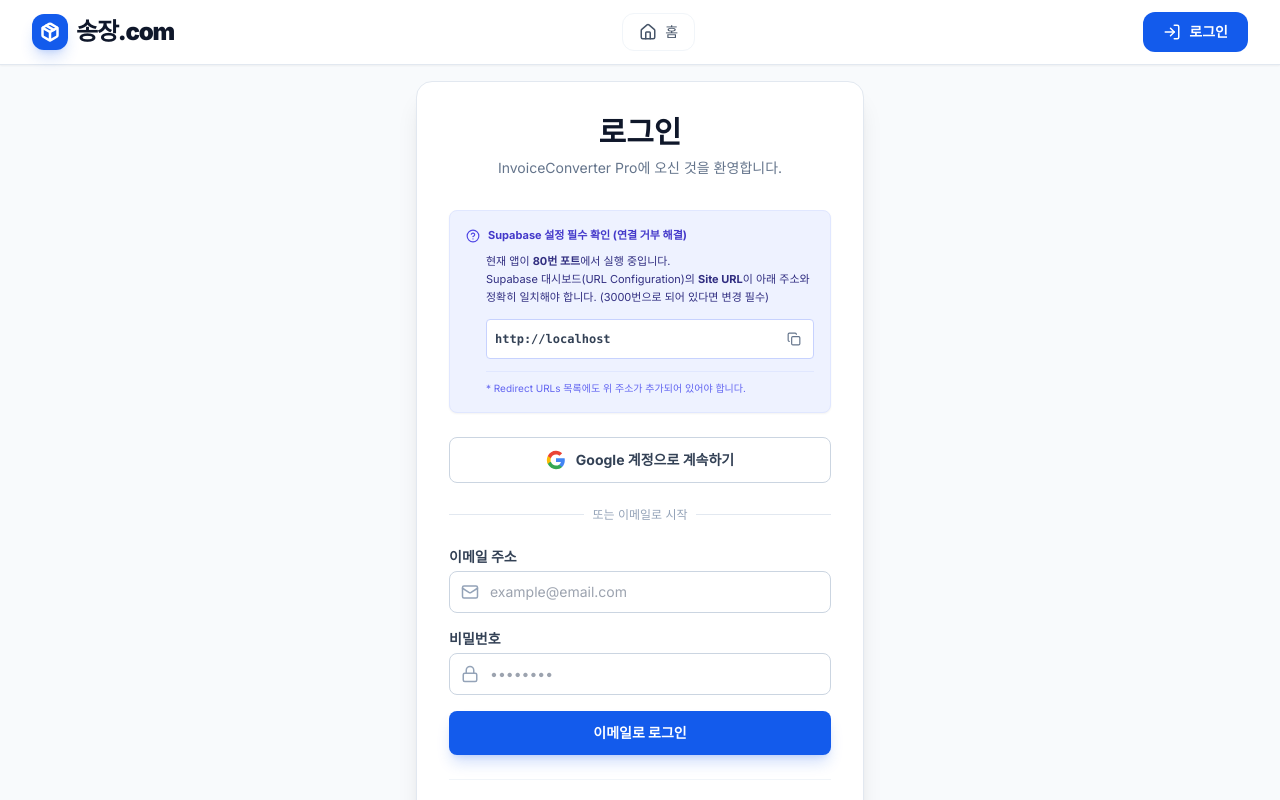
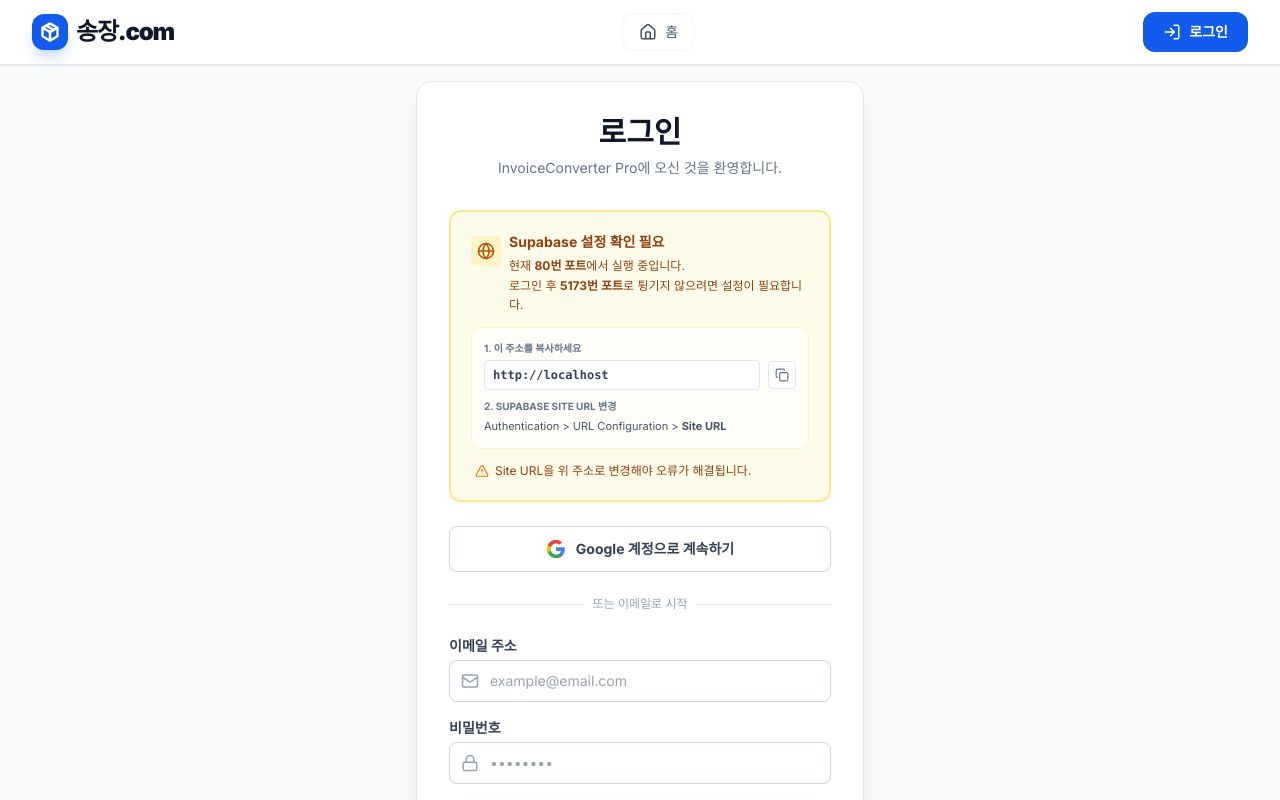
Before and after one commit to ungqum77/InvoiceConverter_Supabase, a React (Vite) app: page /#/auth in a window 1280 px wide. Shown: the top 800 px of the page. Built offline with nearby package versions, Linux system fonts and the light colour scheme.

Commit message:
Add files via upload

```diff
--- a/App.tsx
+++ b/App.tsx
@@ -1,4 +1,4 @@
-import React, { ErrorInfo, ReactNode } from 'react';
+import React, { Component, ErrorInfo, ReactNode } from 'react';
 import { HashRouter, Routes, Route } from 'react-router-dom';
 import { Navbar } from './components/Navbar';
 import { Home } from './pages/Home';
@@ -22,11 +22,8 @@ interface ErrorBoundaryState {
   error: Error | null;
 }
 
-class ErrorBoundary extends React.Component<ErrorBoundaryProps, ErrorBoundaryState> {
-  constructor(props: ErrorBoundaryProps) {
-    super(props);
-    this.state = { hasError: false, error: null };
-  }
+class ErrorBoundary extends Component<ErrorBoundaryProps, ErrorBoundaryState> {
+  public state: ErrorBoundaryState = { hasError: false, error: null };
 
   static getDerivedStateFromError(error: Error): ErrorBoundaryState {
     return { hasError: true, error };
--- a/pages/Auth.tsx
+++ b/pages/Auth.tsx
@@ -1,9 +1,8 @@
-
 import React, { useState, useEffect, useRef } from 'react';
 import { supabase, IS_CONFIG_ERROR, CONFIG_ERROR_MESSAGE } from '../services/supabase';
 import { useNavigate, useLocation } from 'react-router-dom';
 import { Button } from '../components/Button';
-import { Lock, Mail, Loader2, AlertTriangle, Info, UserX, AlertCircle, HelpCircle, Copy, Check } from 'lucide-react';
+import { Lock, Mail, Loader2, AlertTriangle, UserX, AlertCircle, Copy, Check, ExternalLink, Globe } from 'lucide-react';
 import { useAuth } from '../contexts/AuthContext';
 
 export const Auth: React.FC = () => {
@@ -14,12 +13,26 @@ export const Auth: React.FC = () => {
   const [viewMode, setViewMode] = useState<'login' | 'signup' | 'forgot_password' | 'restore_account' | 'update_password'>('login');
   const [email, setEmail] = useState('');
   const [password, setPassword] = useState('');
-  const [confirmPassword, setConfirmPassword] = useState('');
   const [loading, setLoading] = useState(false);
   const [message, setMessage] = useState<{ type: 'error' | 'success', text: string } | null>(null);
   const [copied, setCopied] = useState(false);
+  const [isProcessingHash, setIsProcessingHash] = useState(false);
 
   const hasRedirected = useRef(false);
+
+  // 현재 브라우저의 정확한 주소 (예: http://localhost:3000)
+  const currentOrigin = window.location.origin;
+  const currentPort = window.location.port || '80';
+  // 5173포트가 아니고 로컬호스트인 경우 경고 표시
+  const isPortMismatch = currentPort !== '5173' && window.location.hostname === 'localhost' && !IS_CONFIG_ERROR;
+
+  // URL Hash에 access_token이 있으면 '로그인 처리 중' 상태로 전환
+  useEffect(() => {
+    if (location.hash && location.hash.includes('access_token')) {
+        setIsProcessingHash(true);
+        setLoading(true);
+    }
+  }, [location]);
 
   useEffect(() => {
     if (!authLoading && user && !isDeletedAccount && !hasRedirected.current) {
@@ -40,14 +53,13 @@ export const Auth: React.FC = () => {
     setLoading(true);
     try {
         if (supabase) {
-            // 현재 브라우저의 주소(Origin)을 리디렉션 타겟으로 설정
-            const redirectUrl = window.location.origin;
-            console.log("Google Login Redirect URL:", redirectUrl);
+            console.log("Google Login Redirecting to:", currentOrigin);
 
             const { error } = await supabase.auth.signInWithOAuth({
                 provider: 'google',
                 options: {
-                    redirectTo: redirectUrl,
+                    // 중요: 현재 브라우저의 주소로 명시적 리다이렉트 지정
+                    redirectTo: currentOrigin,
                     queryParams: {
                         access_type: 'offline',
                         prompt: 'consent',
@@ -84,7 +96,6 @@ export const Auth: React.FC = () => {
     setLoading(true);
     setMessage(null);
 
-    // Calculate trial end date (3 days from now)
     const trialEndDate = new Date();
     trialEndDate.setDate(trialEndDate.getDate() + 3);
 
@@ -98,7 +109,7 @@ export const Auth: React.FC = () => {
             email,
             password,
             options: {
-              emailRedirectTo: window.location.origin,
+              emailRedirectTo: currentOrigin,
               data: {
                 tier_id: 'silver',
                 subscription_end_date: trialEndDate.toISOString()
@@ -109,13 +120,12 @@ export const Auth: React.FC = () => {
           setMessage({ type: 'success', text: '인증 메일을 발송했습니다. 메일 확인 후 로그인하면 실버 등급 3일 체험권이 적용됩니다.' });
         } else if (viewMode === 'forgot_password') {
             const { error } = await supabase.auth.resetPasswordForEmail(email, {
-                redirectTo: window.location.origin + '/#/auth',
+                redirectTo: currentOrigin + '/#/auth',
             });
             if (error) throw error;
             setMessage({ type: 'success', text: '비밀번호 초기화 링크를 발송했습니다.' });
         }
       } else {
-        // 데모 모드
         await new Promise(r => setTimeout(r, 800));
         const demoUser = {
             id: 'demo-' + Math.random().toString(36).substr(2, 9),
@@ -138,7 +148,7 @@ export const Auth: React.FC = () => {
   };
 
   const copyOrigin = () => {
-      navigator.clipboard.writeText(window.location.origin);
+      navigator.clipboard.writeText(currentOrigin);
       setCopied(true);
       setTimeout(() => setCopied(false), 2000);
   };
@@ -156,8 +166,18 @@ export const Auth: React.FC = () => {
       );
   }
 
-  const isLocalhost = window.location.hostname === 'localhost' || window.location.hostname === '127.0.0.1';
-  const currentPort = window.location.port || '80';
+  // 로그인 성공 후 리다이렉트 처리 중일 때
+  if (isProcessingHash || (loading && !message)) {
+      return (
+        <div className="min-h-[calc(100vh-64px)] flex items-center justify-center p-4">
+           <div className="text-center">
+              <Loader2 className="animate-spin text-primary mx-auto mb-4" size={48} />
+              <h2 className="text-xl font-bold text-slate-900">로그인 정보를 확인 중입니다...</h2>
+              <p className="text-slate-500 text-sm mt-2">잠시만 기다려주세요.</p>
+           </div>
+        </div>
+      );
+  }
 
   return (
     <div className="min-h-[calc(100vh-64px)] flex items-center justify-center p-4 bg-slate-50">
@@ -176,27 +196,39 @@ export const Auth: React.FC = () => {
            </div>
         )}
 
-        {/* 로컬호스트 개발 환경일 때만 표시되는 가이드 */}
-        {isLocalhost && !IS_CONFIG_ERROR && (
-            <div className="mb-6 p-4 bg-indigo-50 text-indigo-900 rounded-lg text-[11px] border border-indigo-100 leading-relaxed shadow-sm">
-                <div className="flex items-start gap-2 mb-2">
-                    <HelpCircle size={14} className="shrink-0 mt-0.5 text-indigo-600" />
-                    <div className="font-bold text-indigo-700">Supabase 설정 필수 확인 (연결 거부 해결)</div>
+        {/* 중요: 포트 불일치 경고 (3000번 등에서 실행 시) */}
+        {isPortMismatch && (
+            <div className="mb-6 p-5 bg-amber-50 text-amber-900 rounded-xl text-xs border-2 border-amber-200 leading-relaxed shadow-sm relative overflow-hidden">
+                <div className="flex items-start gap-2 mb-3 z-10 relative">
+                    <div className="p-1.5 bg-amber-100 rounded text-amber-700 mt-1"><Globe size={18} /></div>
+                    <div>
+                        <div className="font-bold text-sm text-amber-800">Supabase 설정 확인 필요</div>
+                        <div className="text-amber-800 mt-1">
+                            현재 <b>{currentPort}번 포트</b>에서 실행 중입니다.<br/>
+                            로그인 후 <b>5173번 포트</b>로 튕기지 않으려면 설정이 필요합니다.
+                        </div>
+                    </div>
                 </div>
-                <div className="ml-5 space-y-3">
-                    <p>
-                        현재 앱이 <b>{currentPort}번 포트</b>에서 실행 중입니다.<br/>
-                        Supabase 대시보드(URL Configuration)의 <b>Site URL</b>이 아래 주소와 정확히 일치해야 합니다. (3000번으로 되어 있다면 변경 필수)
-                    </p>
-                    <div className="flex items-center gap-2 bg-white border border-indigo-200 rounded px-2 py-2 font-mono text-xs text-slate-700 font-bold">
-                        <span className="flex-1 truncate">{window.location.origin}</span>
-                        <button onClick={copyOrigin} className="p-1 hover:bg-slate-100 rounded text-slate-500 transition-colors" title="주소 복사">
-                            {copied ? <Check size={14} className="text-green-600"/> : <Copy size={14}/>}
-                        </button>
+
+                <div className="bg-white/60 p-3 rounded-lg border border-amber-100 mb-3 space-y-2">
+                    <div>
+                        <p className="mb-1 text-slate-500 font-bold text-[10px] uppercase">1. 이 주소를 복사하세요</p>
+                        <div className="flex items-center gap-2">
+                            <code className="flex-1 bg-white border border-slate-200 px-2 py-1.5 rounded text-slate-700 font-mono font-bold text-xs">{currentOrigin}</code>
+                            <button onClick={copyOrigin} className="p-1.5 bg-white border border-slate-200 hover:bg-slate-50 rounded text-slate-500 transition-colors" title="주소 복사">
+                                {copied ? <Check size={14} className="text-green-600"/> : <Copy size={14}/>}
+                            </button>
+                        </div>
                     </div>
-                    <p className="text-[10px] text-indigo-500 border-t border-indigo-100 pt-2 mt-1">
-                        * Redirect URLs 목록에도 위 주소가 추가되어 있어야 합니다.
-                    </p>
+                    <div>
+                        <p className="mb-1 text-slate-500 font-bold text-[10px] uppercase">2. Supabase Site URL 변경</p>
+                        <p className="text-[11px] text-slate-600">Authentication {'>'} URL Configuration {'>'} <b>Site URL</b></p>
+                    </div>
+                </div>
+
+                <div className="text-amber-800 pl-1 font-medium flex items-center gap-1.5">
+                   <AlertTriangle size={14} className="text-amber-600"/>
+                   <span>Site URL을 위 주소로 변경해야 오류가 해결됩니다.</span>
                 </div>
             </div>
         )}
@@ -210,16 +242,15 @@ export const Auth: React.FC = () => {
           </div>
         )}
 
-        {/* Social Login Section */}
         {viewMode !== 'forgot_password' && (
             <div className="mb-6">
                 <button
                     type="button"
                     onClick={handleGoogleLogin}
                     disabled={loading}
-                    className="w-full flex items-center justify-center gap-2.5 bg-white text-slate-700 border border-slate-300 rounded-lg py-3 text-sm font-bold hover:bg-slate-50 hover:shadow-sm transition-all disabled:opacity-70 disabled:cursor-not-allowed"
+                    className="w-full flex items-center justify-center gap-2.5 bg-white text-slate-700 border border-slate-300 rounded-lg py-3 text-sm font-bold hover:bg-slate-50 hover:shadow-sm transition-all disabled:opacity-70 disabled:cursor-not-allowed group"
                 >
-                    <svg className="w-5 h-5" viewBox="0 0 24 24">
+                    <svg className="w-5 h-5 group-hover:scale-110 transition-transform" viewBox="0 0 24 24">
                         <path d="M22.56 12.25c0-.78-.07-1.53-.2-2.25H12v4.26h5.92c-.26 1.37-1.04 2.53-2.21 3.31v2.77h3.57c2.08-1.92 3.28-4.74 3.28-8.09z" fill="#4285F4"/>
                         <path d="M12 23c2.97 0 5.46-.98 7.28-2.66l-3.57-2.77c-.98.66-2.23 1.06-3.71 1.06-2.86 0-5.29-1.93-6.16-4.53H2.18v2.84C3.99 20.53 7.7 23 12 23z" fill="#34A853"/>
                         <path d="M5.84 14.09c-.22-.66-.35-1.36-.35-2.09s.13-1.43.35-2.09V7.07H2.18C1.43 8.55 1 10.22 1 12s.43 3.45 1.18 4.93l2.85-2.84z" fill="#FBBC05"/>
```
Also changed, not shown: contexts/AuthContext.tsx (+30 -9 lines), src/App.tsx (+3 -6 lines).
